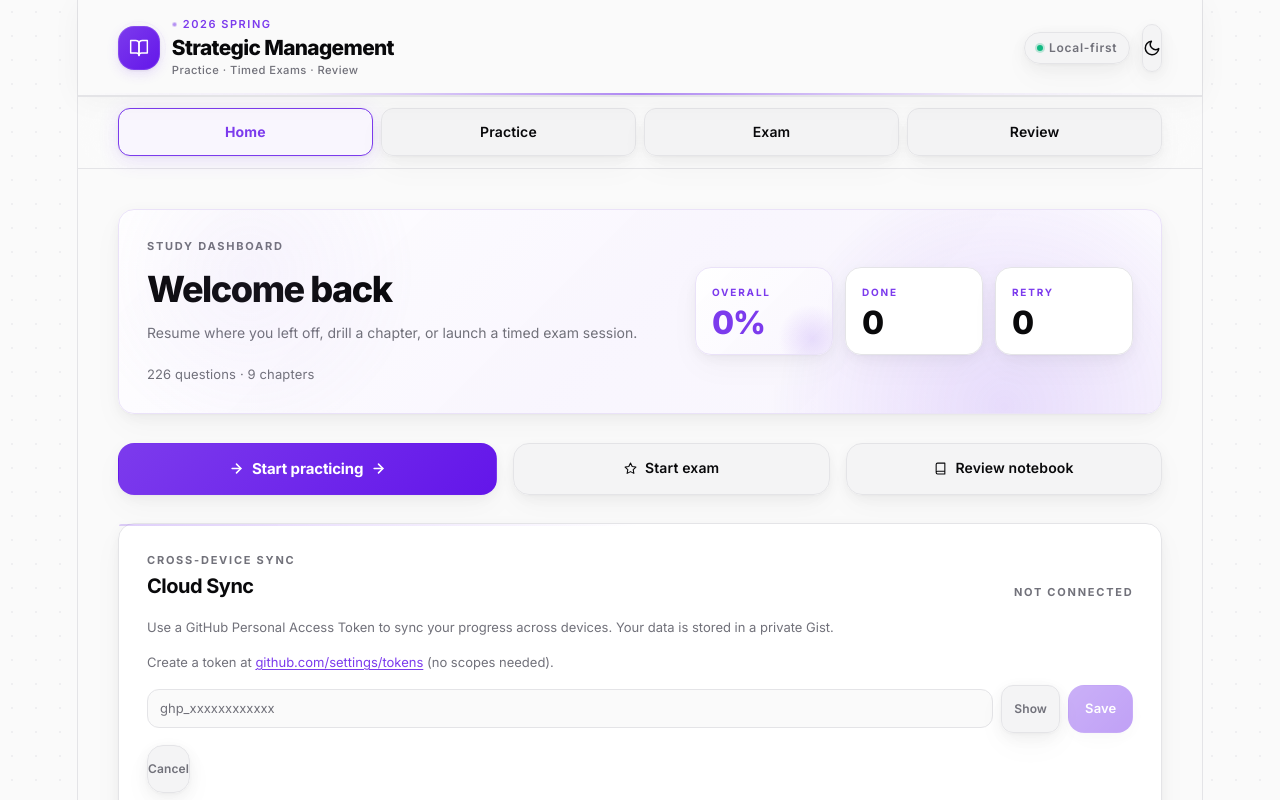
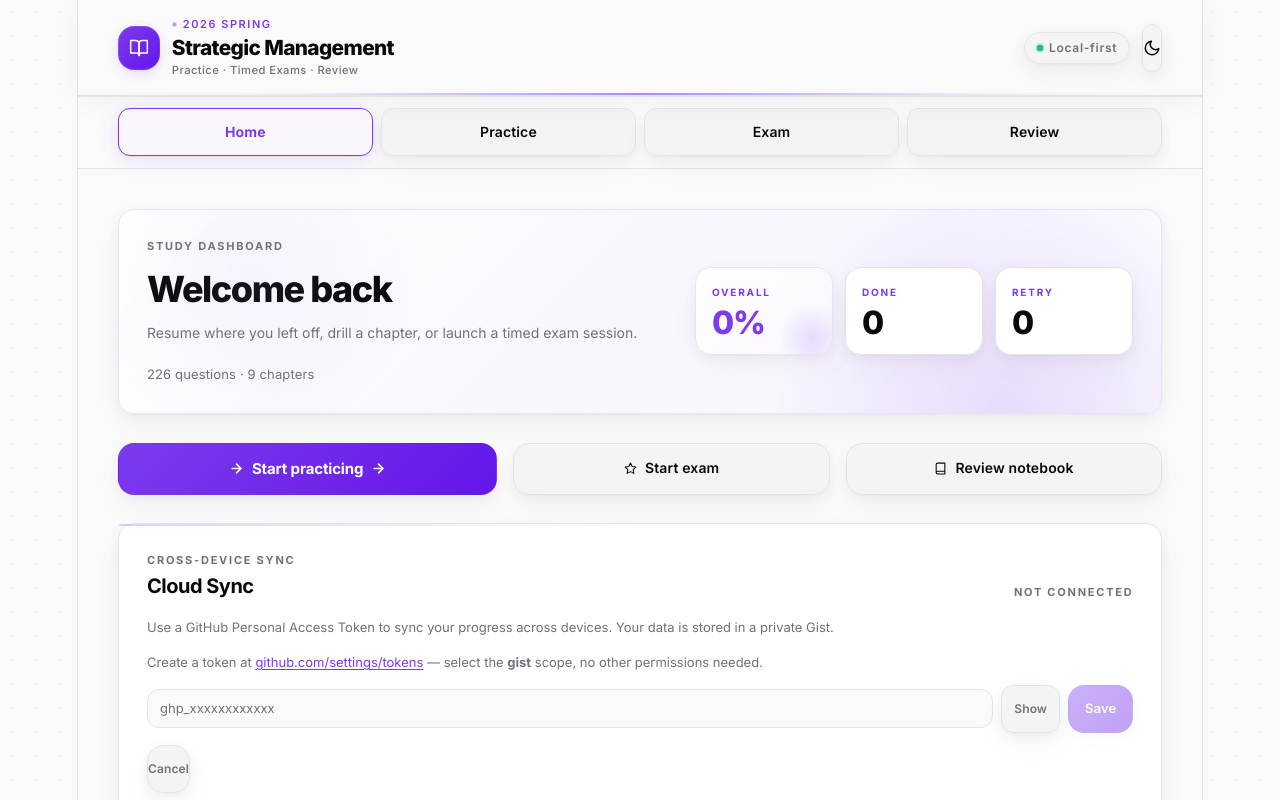
Before and after one commit to Yourkaikai/strategy-quiz, a React (Vite) app: page / in a window 1280 px wide. Both pictures are taken after a click on the button "Connect GitHub". Shown: the top 800 px of the page. Built offline with nearby package versions, Linux system fonts and the light colour scheme.

Commit message:
fix: require gist scope for GitHub token in sync feature

```diff
--- a/src/pages/HomePage.tsx
+++ b/src/pages/HomePage.tsx
@@ -256,13 +256,13 @@ function SyncSection({ userState, mergeRemoteState }: { userState: AppUserState;
 
 			{!hasToken() && showTokenInput && (
 				<div className="sync-token-form">
-					<p className="sync-token-hint muted-copy">
-						Create a token at{' '}
-						<a href="https://github.com/settings/tokens/new?description=Strategy+Quiz+Sync&scopes=" target="_blank" rel="noopener noreferrer">
-							github.com/settings/tokens
-						</a>{' '}
-						(no scopes needed).
-					</p>
+<p className="sync-token-hint muted-copy">
+													Create a token at{' '}
+													<a href="https://github.com/settings/tokens/new?description=Strategy+Quiz+Sync&scopes=gist" target="_blank" rel="noopener noreferrer">
+														github.com/settings/tokens
+													</a>{' '}
+													— select the <strong>gist</strong> scope, no other permissions needed.
+												</p>
 					<div className="sync-token-row">
 						<input
 							className="sync-token-input"
```
